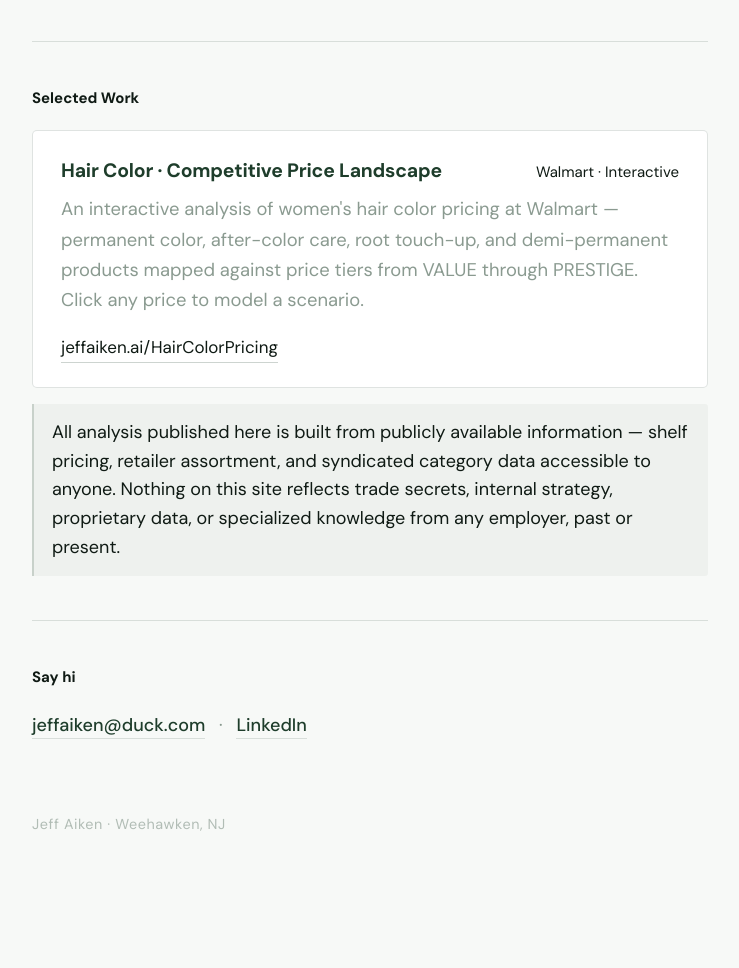
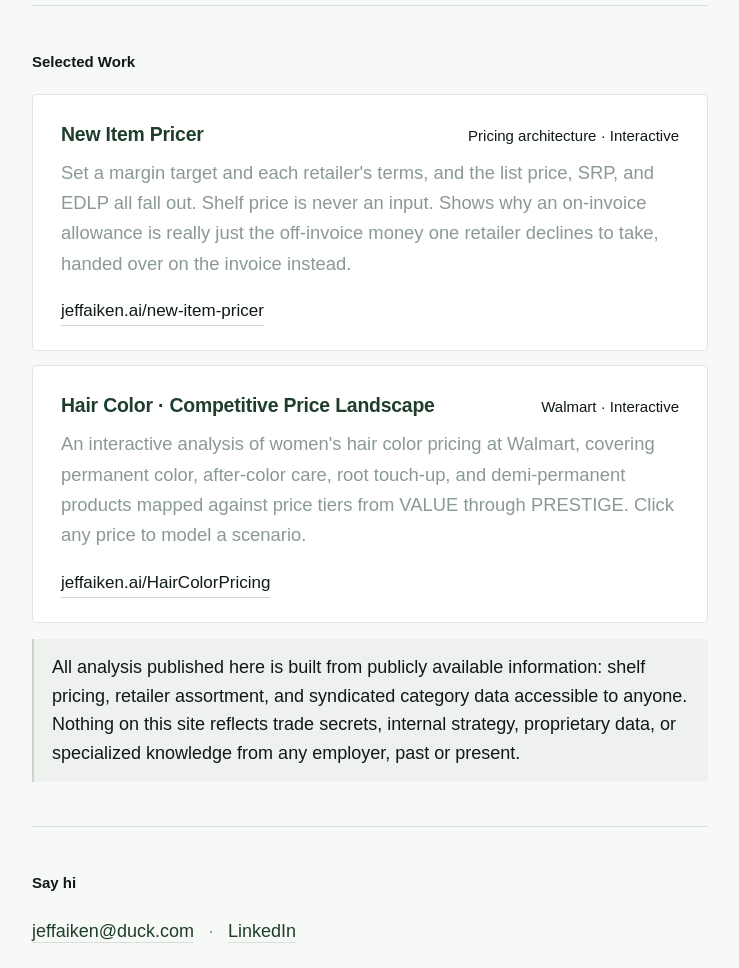
Before and after one commit to AikenAndCo/aikenandco.github.io, a plain HTML site: page index.html in a window 1280 px wide. Shown: the part 1053-2021 px from the top of the page, without its empty margins (270-1009 px from the left). Before the commit the page ends 1933 px from the top, so only its background shows below. Drawn offline with nearby package versions, Linux system fonts and the light colour scheme.

Commit message:
Update index.html

```diff
--- a/index.html
+++ b/index.html
@@ -1,13 +1,13 @@
 <!DOCTYPE html>
-<html lang="en">
-<head>
-  <meta charset="UTF-8" />
-  <meta name="viewport" content="width=device-width, initial-scale=1.0" />
+<!-- saved from url=(0044)file:///Users/jeffaiken/Downloads/index.html -->
+<html lang="en"><head><meta http-equiv="Content-Type" content="text/html; charset=UTF-8">
+
+  <meta name="viewport" content="width=device-width, initial-scale=1.0">
   <title>Jeff Aiken</title>
-  <meta name="description" content="Revenue Growth Management leader in CPG. Building analytics tools and frameworks that commercial teams can actually use." />
-  <link rel="preconnect" href="https://fonts.googleapis.com" />
-  <link rel="preconnect" href="https://fonts.gstatic.com" crossorigin />
-  <link href="https://fonts.googleapis.com/css2?family=Cormorant+Garamond:ital,wght@0,400;0,500;1,400&family=DM+Sans:wght@400;500;700&display=swap" rel="stylesheet" />
+  <meta name="description" content="Revenue Growth Management leader in CPG. Building analytics tools and frameworks that commercial teams can actually use.">
+  <link rel="preconnect" href="https://fonts.googleapis.com/">
+  <link rel="preconnect" href="https://fonts.gstatic.com/" crossorigin="">
+  <link href="./Jeff Aiken_files/css2" rel="stylesheet">
 
   <style>
     *, *::before, *::after {
@@ -165,9 +165,18 @@
       transition: border-color 0.18s ease, box-shadow 0.18s ease;
     }
 
+    .work-item + .work-item {
+      margin-top: 14px;
+    }
+
     .work-item:hover {
       border-color: rgba(30, 61, 43, 0.28);
       box-shadow: 0 2px 12px rgba(30, 61, 43, 0.07);
+    }
+
+    .work-item:focus-visible {
+      outline: 2px solid var(--gold);
+      outline-offset: 2px;
     }
 
     .work-item-header {
@@ -305,6 +314,10 @@
         gap: 4px;
       }
     }
+
+    @media (prefers-reduced-motion: reduce) {
+      * { transition: none !important; }
+    }
   </style>
 </head>
 <body>
@@ -321,7 +334,7 @@
           <h1 class="name">Jeff Aiken</h1>
           <p class="descriptor">
             Revenue Growth Management
-            <span>&middot;</span>
+            <span>·</span>
             CPG
           </p>
         </div>
@@ -335,7 +348,7 @@
         I work in Revenue Growth Management. What I've found over the last few years is that AI changes what's actually possible in this kind of work. Not the version people put in press releases. The version where analysis that used to take a week takes an afternoon, where a pricing tool that used to need a data science team gets built by one person over a weekend, and where the question shifts from "can we do this" to "what should we do with it."
       </p>
       <p>
-        I got here by doing almost everything else first. Retail. Consumer banking. Accounting. FP&A. Brand finance. Commercial sales finance. Sales analytics. Account management. Then RGM at L'Oréal, Coca-Cola, and Revlon. That background makes me useful in rooms where the finance person and the sales person are talking past each other.
+        I got here by doing almost everything else first. Retail. Consumer banking. Accounting. FP&amp;A. Brand finance. Commercial sales finance. Sales analytics. Account management. Then RGM at L'Oréal, Coca-Cola, and Revlon. That background makes me useful in rooms where the finance person and the sales person are talking past each other.
       </p>
       <p>
         It turns out a lemonade stand is a surprisingly complete model for almost any pricing, promo, or margin concept you'd want to explain to a CFO, a buyer, or an eight-year-old. I've tested this.
@@ -348,21 +361,36 @@
     <!-- Work -->
     <section>
       <p class="section-label">Selected Work</p>
-      <a class="work-item" href="/HairColorPricing/" aria-label="Hair Color · Competitive Price Landscape">
+
+      <a class="work-item" href="file:///new-item-pricer/" aria-label="New Item Pricer, an interactive pricing architecture tool">
         <div class="work-item-header">
-          <span class="work-title">Hair Color &middot; Competitive Price Landscape</span>
-          <span class="work-tag">Walmart &middot; Interactive</span>
+          <span class="work-title">New Item Pricer</span>
+          <span class="work-tag">Pricing architecture · Interactive</span>
         </div>
         <p class="work-desc">
-          An interactive analysis of women's hair color pricing at Walmart — permanent color, after-color care, root touch-up, and demi-permanent products mapped against price tiers from VALUE through PRESTIGE. Click any price to model a scenario.
+          Set a margin target and each retailer's terms, and the list price, SRP, and EDLP all fall out. Shelf price is never an input. Shows why an on-invoice allowance is really just the off-invoice money one retailer declines to take, handed over on the invoice instead.
+        </p>
+        <div class="work-link-row">
+          <span class="work-url">jeffaiken.ai/new-item-pricer</span>
+        </div>
+      </a>
+
+      <a class="work-item" href="file:///HairColorPricing/" aria-label="Hair Color, competitive price landscape at Walmart">
+        <div class="work-item-header">
+          <span class="work-title">Hair Color · Competitive Price Landscape</span>
+          <span class="work-tag">Walmart · Interactive</span>
+        </div>
+        <p class="work-desc">
+          An interactive analysis of women's hair color pricing at Walmart, covering permanent color, after-color care, root touch-up, and demi-permanent products mapped against price tiers from VALUE through PRESTIGE. Click any price to model a scenario.
         </p>
         <div class="work-link-row">
           <span class="work-url">jeffaiken.ai/HairColorPricing</span>
         </div>
       </a>
+
       <div class="disclaimer">
         <p>
-          All analysis published here is built from publicly available information — shelf pricing, retailer assortment, and syndicated category data accessible to anyone. Nothing on this site reflects trade secrets, internal strategy, proprietary data, or specialized knowledge from any employer, past or present.
+          All analysis published here is built from publicly available information: shelf pricing, retailer assortment, and syndicated category data accessible to anyone. Nothing on this site reflects trade secrets, internal strategy, proprietary data, or specialized knowledge from any employer, past or present.
         </p>
       </div>
     </section>
@@ -372,17 +400,18 @@
       <p class="section-label">Say hi</p>
       <p class="contact-line">
         <a href="mailto:jeffaiken@duck.com">jeffaiken@duck.com</a>
-        &ensp;&middot;&ensp;
+         ·
         <a href="https://linkedin.com/in/jeffreyaiken26" target="_blank" rel="noopener">LinkedIn</a>
       </p>
     </section>
 
     <!-- Footer -->
     <footer>
-      <p class="footer-text">Jeff Aiken &middot; Weehawken, NJ</p>
+      <p class="footer-text">Jeff Aiken · Weehawken, NJ</p>
     </footer>
 
   </div>
 
-</body>
-</html>
+
+
+</body></html>
```
